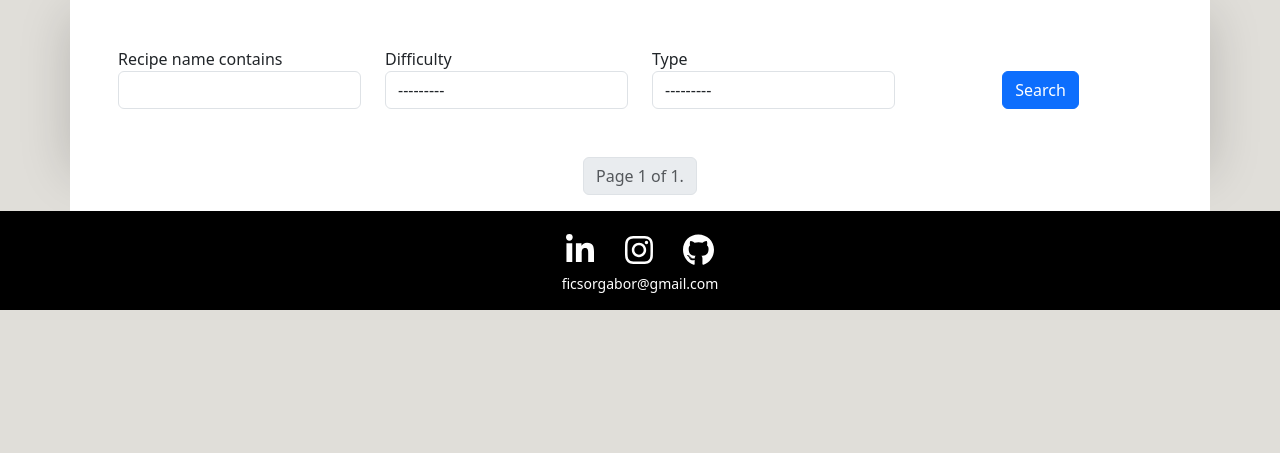
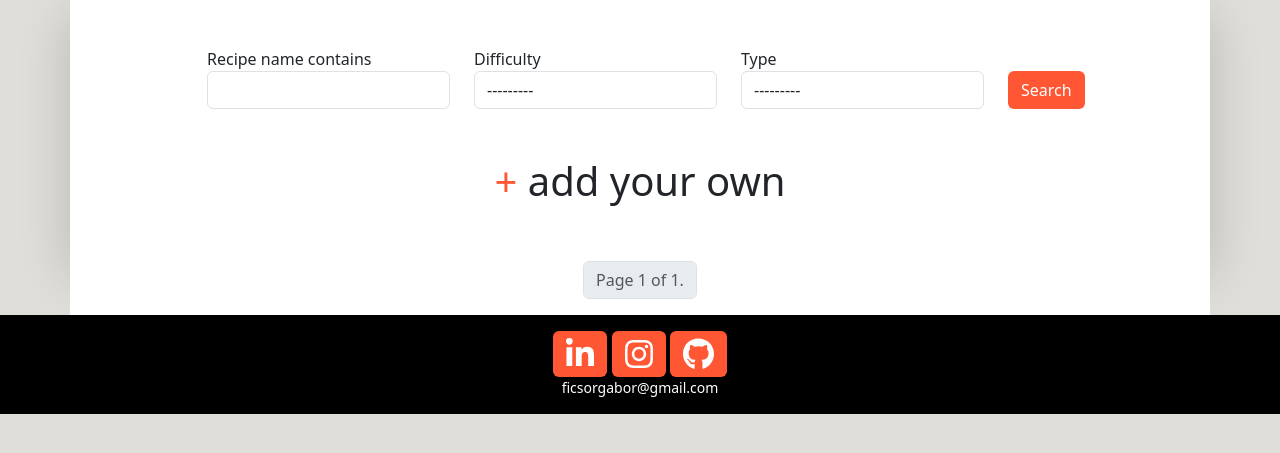
Before and after one commit to GaborFicsor/steezy-spatula, a Django app: page /recipes/ in a window 1280 px wide. Shown: the part 56-509 px from the top of the page. Run offline with Django 3.2, Linux system fonts and the light colour scheme; data that the repository does not hold is empty; some libraries are stand-ins or nearby versions; some web fonts are replaced.

Commit message:
Finish styling the recipes page

```diff
--- a/static/css/steezy.css
+++ b/static/css/steezy.css
@@ -16,6 +16,31 @@ hr {
     border: 1px solid #FF5733;
     border-radius: 5px;
 }
+
+.btn {
+    background: #FF5733;
+    color: #ffffff;
+}
+
+.btn a {
+    color: #ffffff;
+}
+
+.btn:hover {
+    background: #000000;
+    color: #ffffff;
+}
+
+.pagination a {
+    background-color: #FF5733;
+    color: #ffffff;
+}
+
+.pagination a:hover {
+    background: #000000;
+    color: #ffffff;
+}
+
 
 .big {
     font-size: 2rem;
--- a/templates/recipes.html
+++ b/templates/recipes.html
@@ -8,7 +8,7 @@
     <form class="form" method="GET" action="{% url 'recipes' %}">
         {% csrf_token %}
         <div class="row">
-            <div class="col-12 col-md-6 col-lg-3">
+            <div class="col-12 col-md-6 col-lg-3 offset-lg-1">
                 {{ form.recipe_name|as_crispy_field }}
             </div>
             <div class="col-6 col-lg-3 ">
@@ -17,16 +17,26 @@
             <div class="col-6 col-lg-3">
                 {{ form.type|as_crispy_field }}
             </div>
-            <div class="col-12 col-md-6 col-lg-3 align-self-end text-center pt-3">
-                <input type="submit" value="Search" class="btn btn-primary">
+            <div class="col-12 col-md-6 col-lg-1 align-self-end text-center pt-3">
+                <input type="submit" value="Search" class="btn mt-2">
+            </div>
+
+        </div>
+    </form>
+        <div class="row pt-5 text-center">
+            <div class="col-12">
+                <h1>
+                    <a href="{% url 'create_recipe' %}">&#43</a>
+                    <a class="text-dark" href="{% url 'create_recipe' %}">add your own</a>
+                </h1>
             </div>
         </div>
 
-    </form>
+
     <div class="row">
         {% for recipe in recipes %}
 
-        <div class="col-12 col-md-6 col-lg-4 p-5 d-flex align-items-stretch">
+        <div class="col-12 col-md-6 col-lg-4 my-3 m-md-0 p-md-5 d-flex align-items-stretch">
 
             <div class="card rounded-0 border border-0 shadow-lg mx-auto">
 
```
Also changed, not shown: templates/recipe_detail.html (+16 -12 lines).
